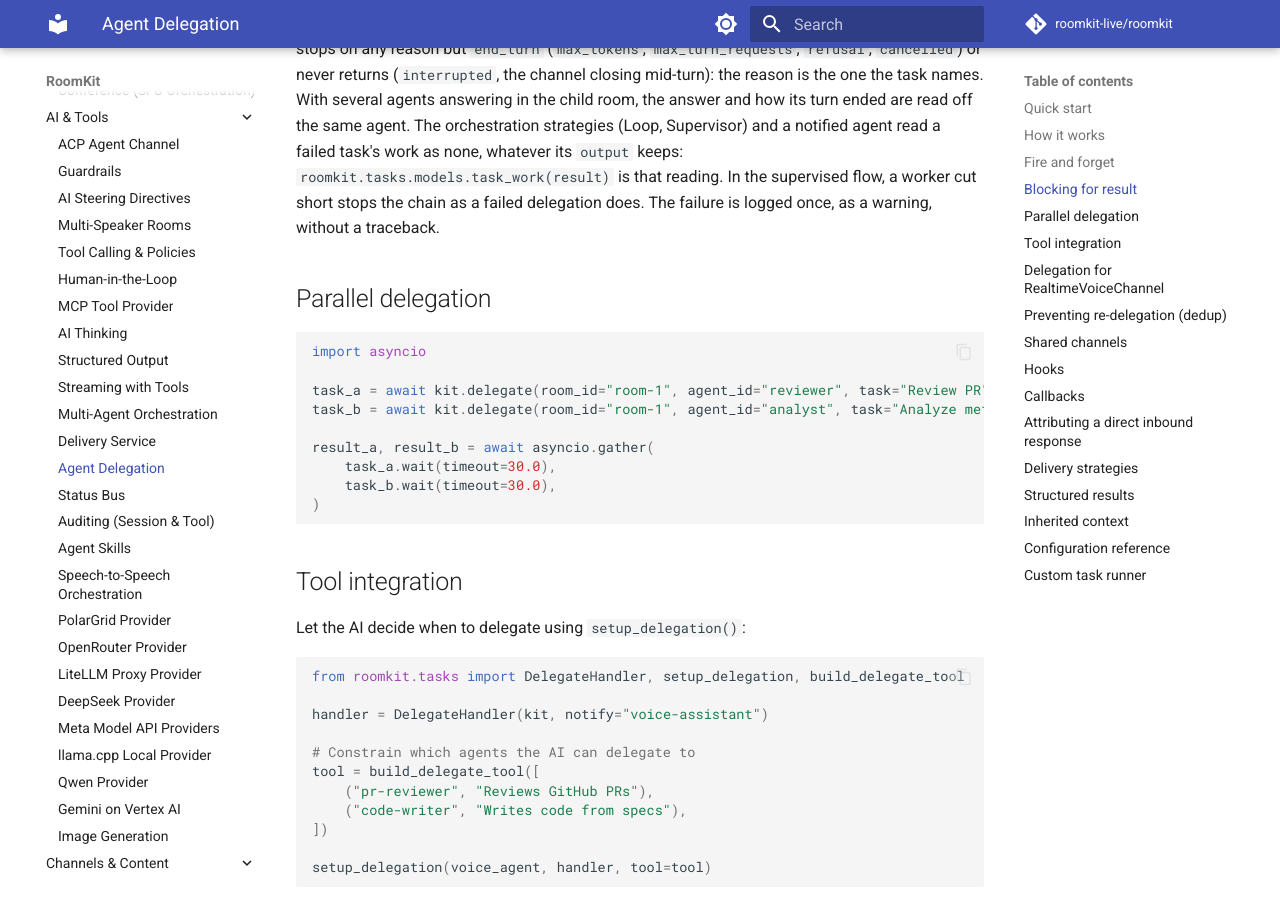
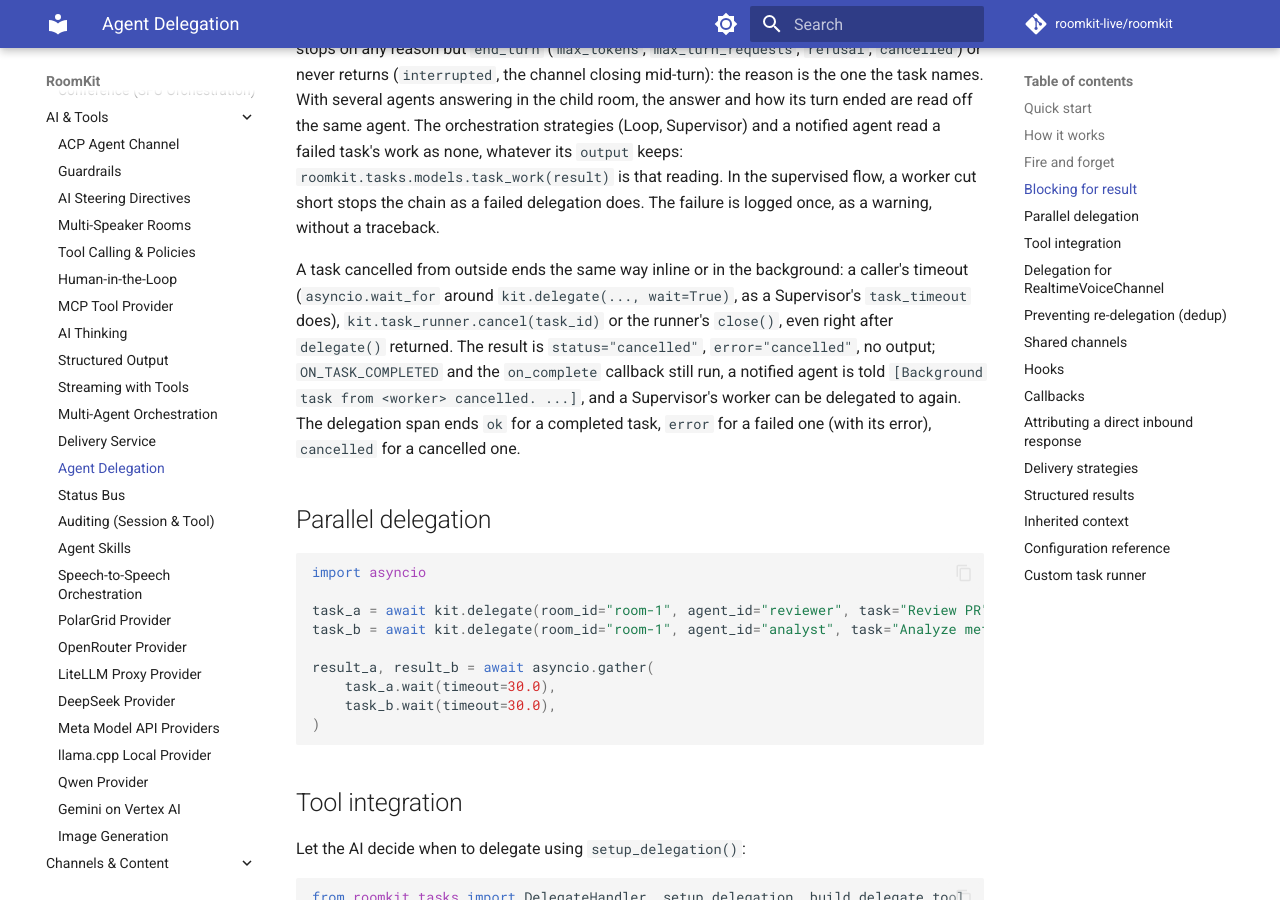
Before and after one commit to roomkit-live/roomkit-docs, an MkDocs documentation site: the page built from docs/guides/agent-delegation.md, in a window 1280 px wide and 900 px high, scrolled down 2199 px. Built offline with MkDocs 1.6.1 and Material for MkDocs 9.7.7, drawn with Linux system fonts in a browser that asks for light colours; comment, search, counter and statistics services are not loaded.

Commit message:
docs(delegation): a task cancelled from outside ends cancelled, its hooks and callback run, its span names its status (RMK-434)

```diff
--- a/docs/guides/agent-delegation.md
+++ b/docs/guides/agent-delegation.md
@@ -104,6 +104,17 @@ read a failed task's work as none, whatever its `output` keeps:
 `roomkit.tasks.models.task_work(result)` is that reading. In the supervised
 flow, a worker cut short stops the chain as a failed delegation does. The
 failure is logged once, as a warning, without a traceback.
+
+A task cancelled from outside ends the same way inline or in the background:
+a caller's timeout (`asyncio.wait_for` around `kit.delegate(..., wait=True)`,
+as a Supervisor's `task_timeout` does), `kit.task_runner.cancel(task_id)` or
+the runner's `close()`, even right after `delegate()` returned. The result is
+`status="cancelled"`, `error="cancelled"`, no output; `ON_TASK_COMPLETED` and
+the `on_complete` callback still run, a notified agent is told
+`[Background task from <worker> cancelled. ...]`, and a Supervisor's worker
+can be delegated to again. The delegation span ends `ok` for a completed
+task, `error` for a failed one (with its error), `cancelled` for a cancelled
+one.
 
 ## Parallel delegation
 
```
